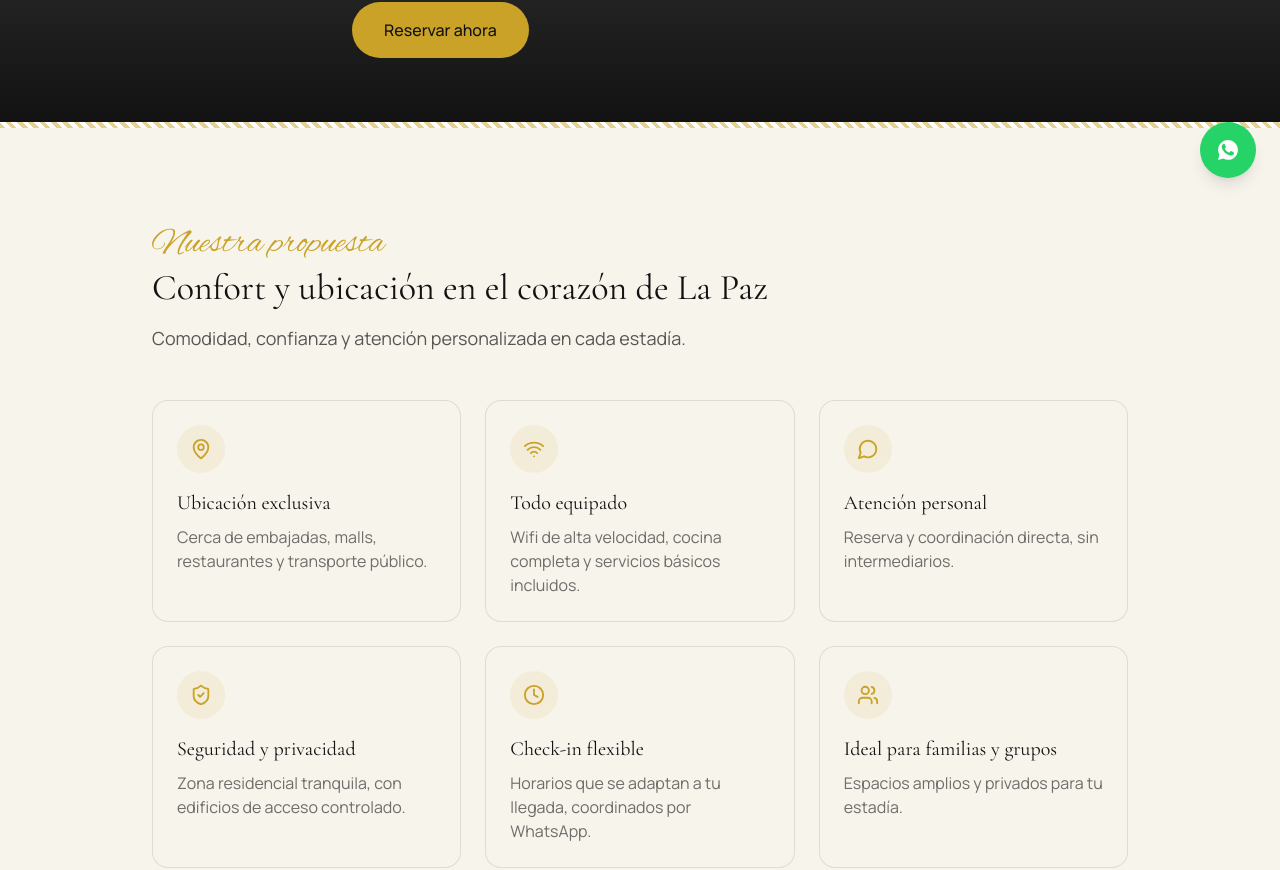
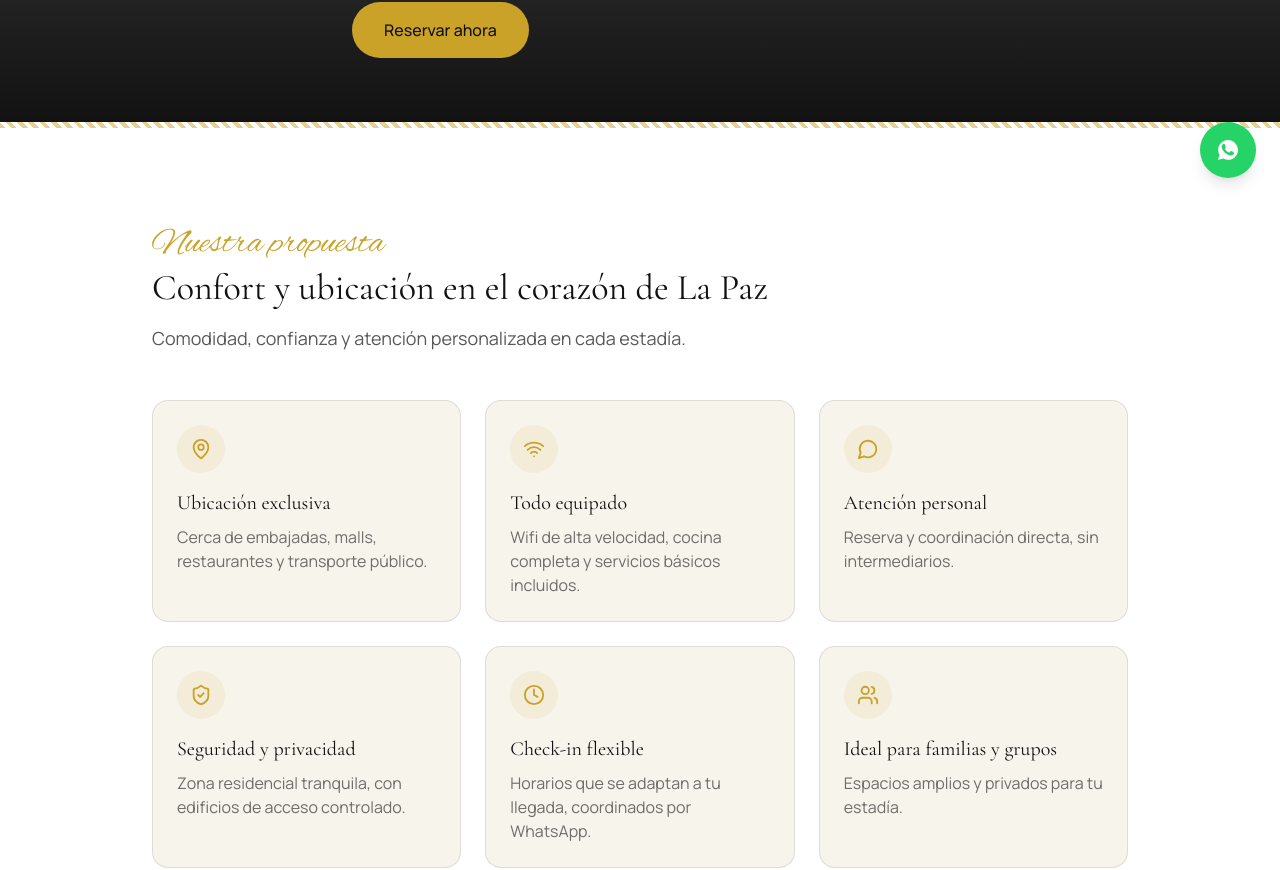
Before and after one commit to BladimirBLopez/andes-stay, a Next.js app: page / in a window 1280 px wide. Shown: the part 598-1468 px from the top of the page. Built offline with nearby package versions, Linux system fonts and the light colour scheme.

Commit message:
Alternar fondos blanco/crema entre secciones del Home para dar ritmo visual

```diff
--- a/app/page.tsx
+++ b/app/page.tsx
@@ -246,7 +246,7 @@ export default function Home() {
         viewport={{ once: true, margin: "-100px" }}
         transition={{ duration: 0.6 }}
         variants={fadeUp}
-        className="bg-hueso py-24"
+        className="bg-white py-24"
       >
         <div className="max-w-5xl mx-auto px-6">
           <span className="font-script text-4xl text-terracota block mb-1">{t("servicio_eyebrow")}</span>
@@ -360,8 +360,9 @@ export default function Home() {
         viewport={{ once: true }}
         transition={{ duration: 0.6 }}
         variants={fadeUp}
-        className="max-w-5xl mx-auto px-6 py-20"
+        className="bg-hueso py-20"
       >
+        <div className="max-w-5xl mx-auto px-6">
         <span className="font-script text-4xl text-terracota block mb-1">{t("ubicacion_eyebrow")}</span>
         <h2 className="font-display text-3xl md:text-4xl mb-2">{t("ubicacion_titulo")}</h2>
         <p className="text-noche/60 mb-8">
@@ -373,6 +374,7 @@ export default function Home() {
         <p className="text-sm text-noche/50 mt-3">
           {t("ubicacion_nota")}
         </p>
+        </div>
       </motion.section>
 
       {/* FAQ */}
@@ -383,7 +385,7 @@ export default function Home() {
         viewport={{ once: true }}
         transition={{ duration: 0.6 }}
         variants={fadeUp}
-        className="bg-hueso py-20"
+        className="bg-white py-20"
       >
         <div className="max-w-3xl mx-auto px-6">
         <span className="font-script text-4xl text-terracota block mb-1">{t("faq_eyebrow")}</span>
```
